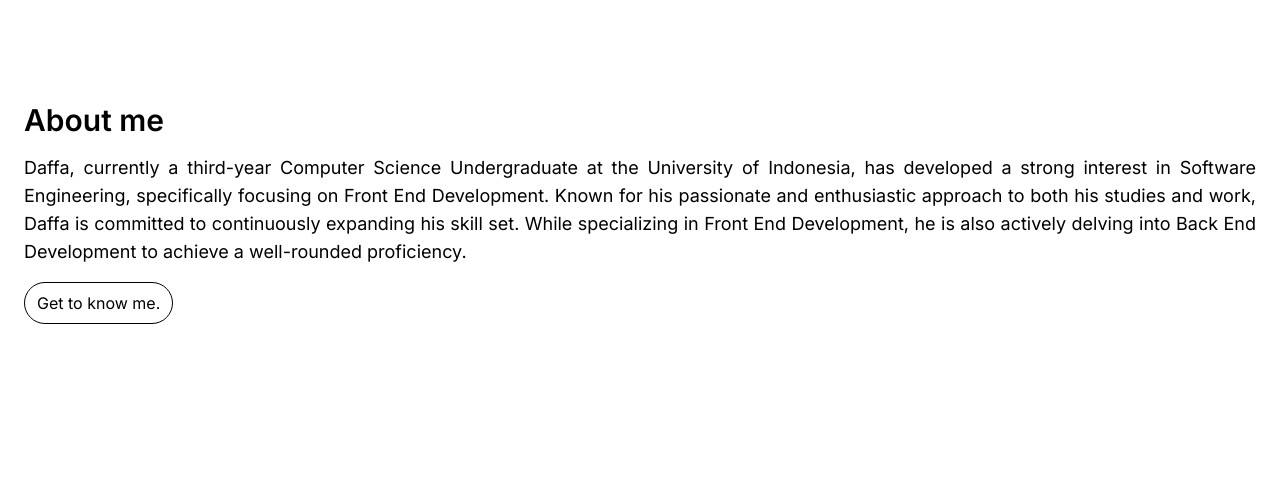
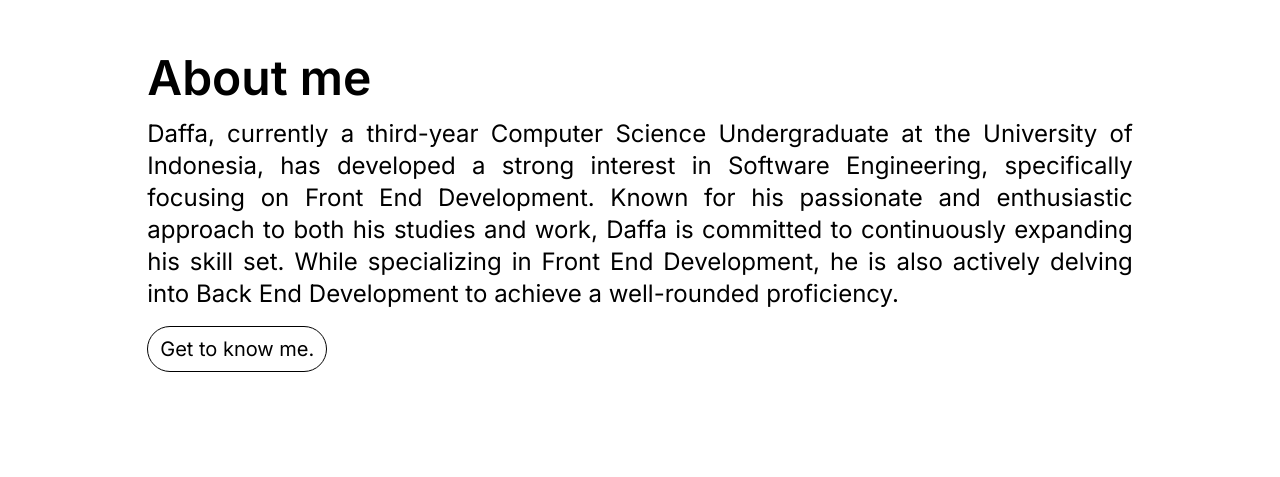
Before and after one commit to daffafaizan/portfolio, a Next.js app: page / in a window 1280 px wide. Shown: the part 1003-1480 px from the top of the page. Built offline with nearby package versions, Linux system fonts and the light colour scheme.

Commit message:
style: added style for sm and above @aboutme

```diff
--- a/src/components/main/aboutme.tsx
+++ b/src/components/main/aboutme.tsx
@@ -1,11 +1,11 @@
 export default function AboutMe() {
   return (
-    <div className="min-h-screen w-full flex flex-col justify-center items-center py-4">
-      <div className="w-full text-left px-2">
-        <span className="text-3xl font-semibold">About me</span>
+    <div className="min-h-screen w-full flex flex-col justify-center items-center px-2 py-4">
+      <div className="w-full sm:w-4/5 text-left">
+        <span className="text-3xl sm:text-5xl font-semibold">About me</span>
       </div>
-      <div className="w-full text-justify px-2 mt-4">
-        <span className="text-lg">
+      <div className="w-full sm:w-4/5 text-justify mt-4">
+        <span className="text-lg sm:text-2xl">
           Daffa, currently a third-year Computer Science Undergraduate at the
           University of Indonesia, has developed a strong interest in Software
           Engineering, specifically focusing on Front End Development. Known for
@@ -15,8 +15,8 @@ export default function AboutMe() {
           into Back End Development to achieve a well-rounded proficiency.
         </span>
       </div>
-      <div className="w-full px-2 mt-4">
-        <button className="border border-black rounded-full px-3 py-2">
+      <div className="w-full sm:w-4/5 mt-4">
+        <button className="border border-black rounded-full px-3 py-2 text-base sm:text-xl">
           Get to know me.
         </button>
       </div>
```
